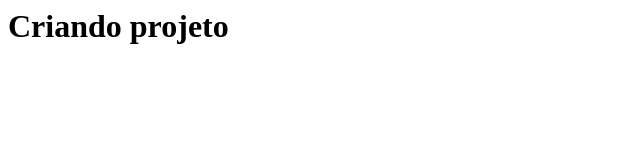
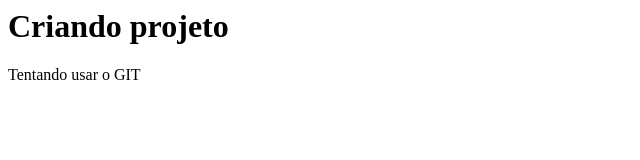
Before and after one commit to killokaik/curso1-git, a plain HTML site: page index.html in a window 1280 px wide. Shown: the whole page, without its empty margins (0-640 px from the left). Drawn offline with Linux system fonts and the light colour scheme.

Commit message:
Primeiro paragrafo

```diff
--- a/index.html
+++ b/index.html
@@ -5,6 +5,7 @@
     </head>
     <body>
         <h1>Criando projeto</h1>
+        <p>Tentando usar o GIT</p>
 
 
     </body>
```
